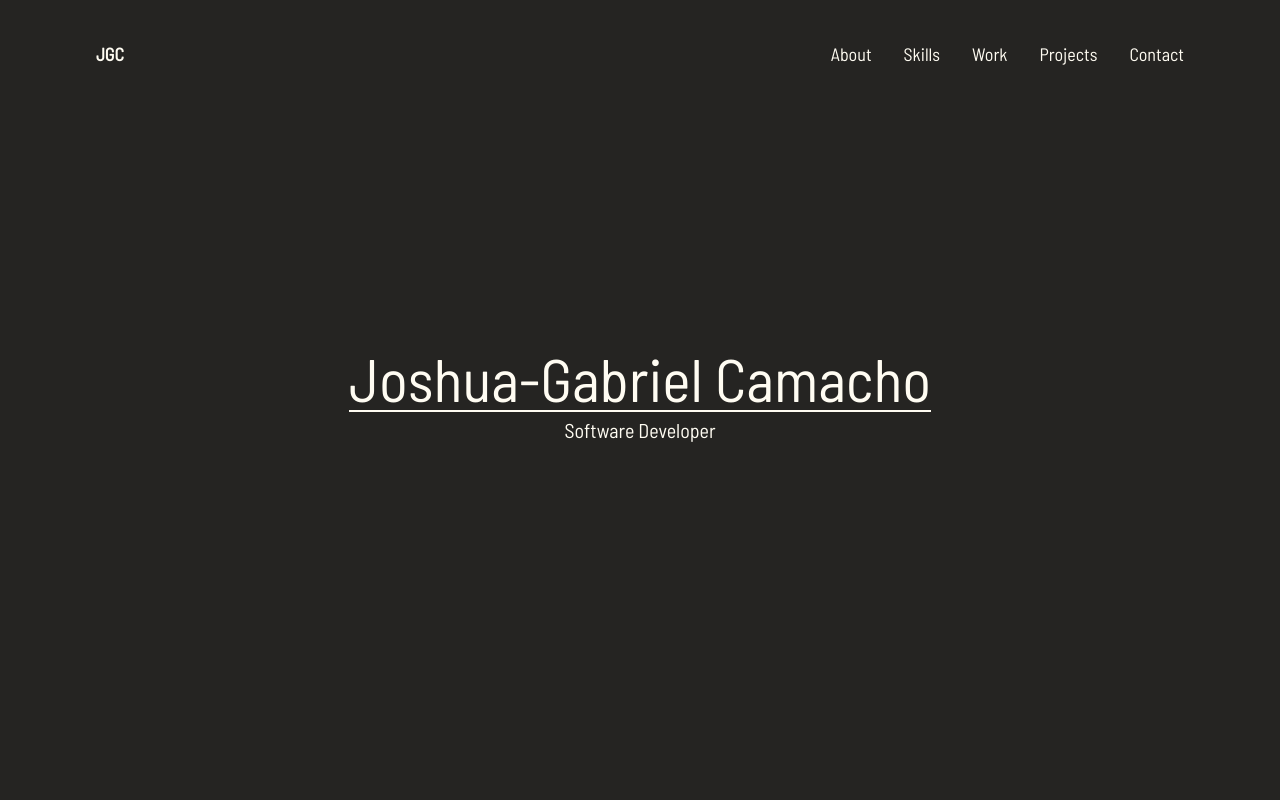
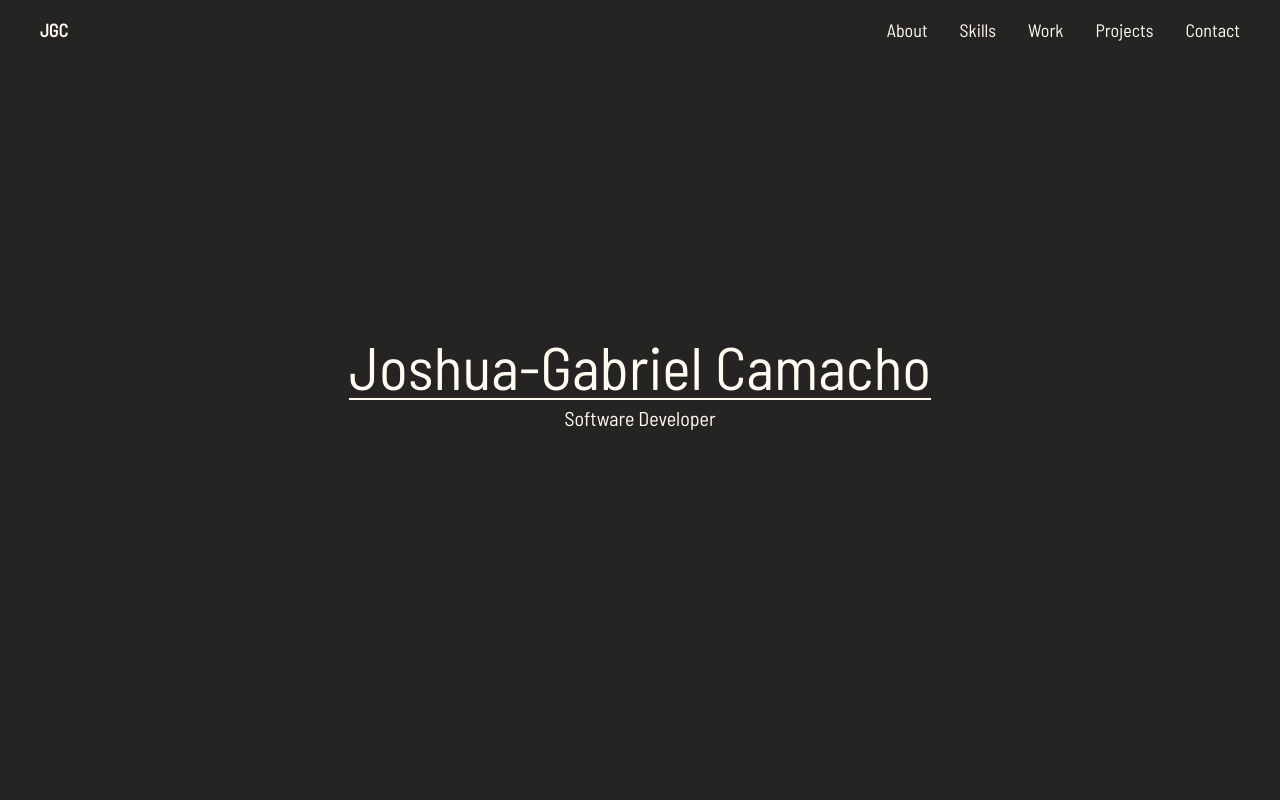
Before and after one commit to ACAUHS/portfolio, a React (Create React App) app: page / in a window 1280 px wide. Shown: the top 800 px of the page. Built offline with nearby package versions, Linux system fonts and the light colour scheme.

Commit message:
Change Navbar spacing

```diff
--- a/src/components/Hero.tsx
+++ b/src/components/Hero.tsx
@@ -3,7 +3,7 @@
  export const Hero = () => {
     return (
         <div className="container flex flex-col mx-auto h-screen bg-black justify-center">
-            <div className="name font-face-bsr text-6xl self-center place-content-center h-fit mb-48">
+            <div className="name font-face-bsr text-6xl self-center place-content-center h-fit mb-40">
                 <span className="text-whiter underline decoration-inherit decoration-2 underline-offset-8">Joshua-Gabriel Camacho</span>
                 <span className="flex justify-center font-face-bsr text-xl text-whiter mx-auto mt-2">Software Developer</span>
             </div>
--- a/src/components/navbar.tsx
+++ b/src/components/navbar.tsx
@@ -2,7 +2,7 @@
 
 export const NavBar = () => {
     return (
-        <div className='navbar flex justify-between py-6 ml-24 mr-24 font-face-bsr text-lg'>
+        <div className='navbar flex justify-between mx-10 pb-5 font-face-bsr text-lg'>
             <div className='mt-4 font-semibold'>JGC</div>
             <nav className='flex gap-8 mt-4 ml-12'>
                 <a>About</a>
```
